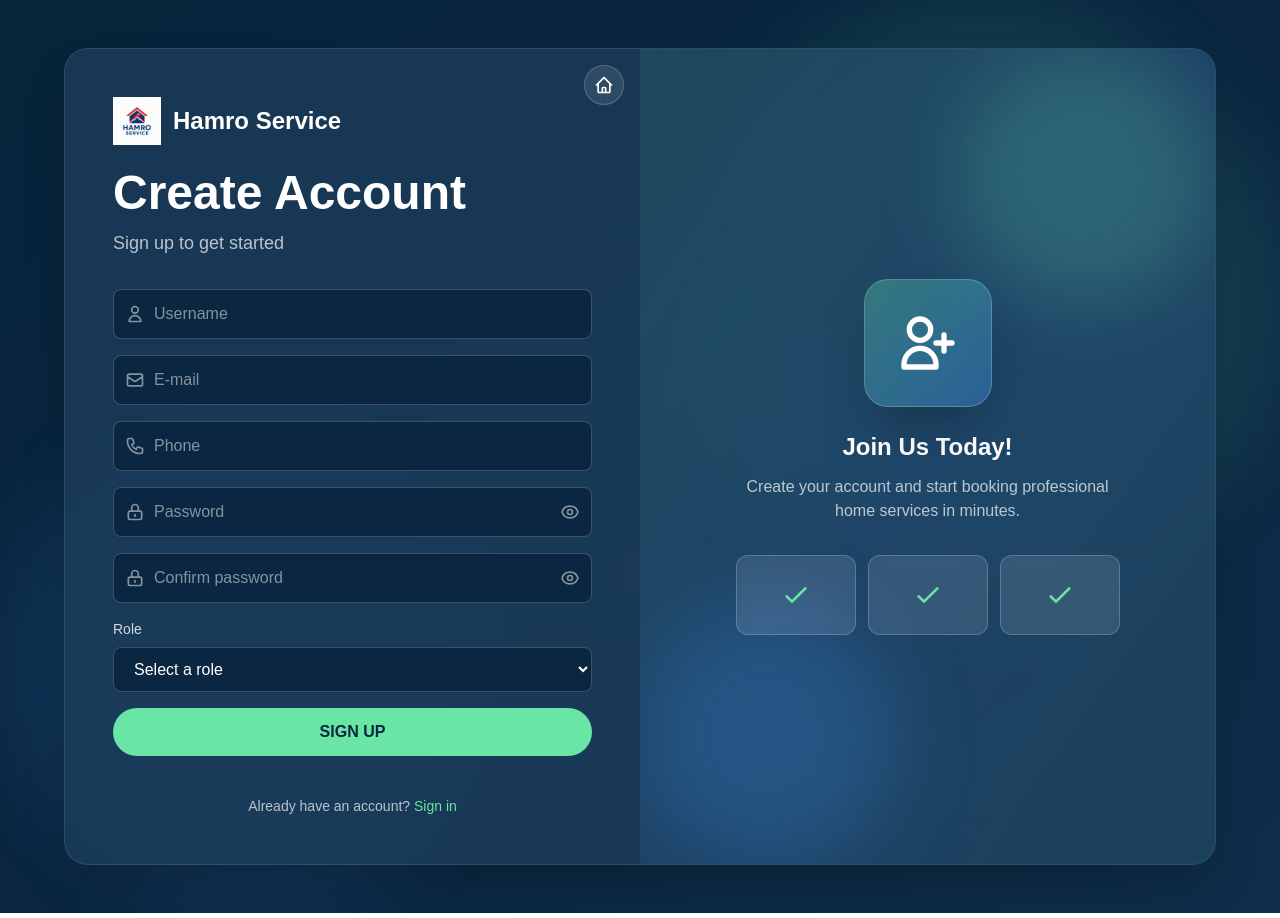
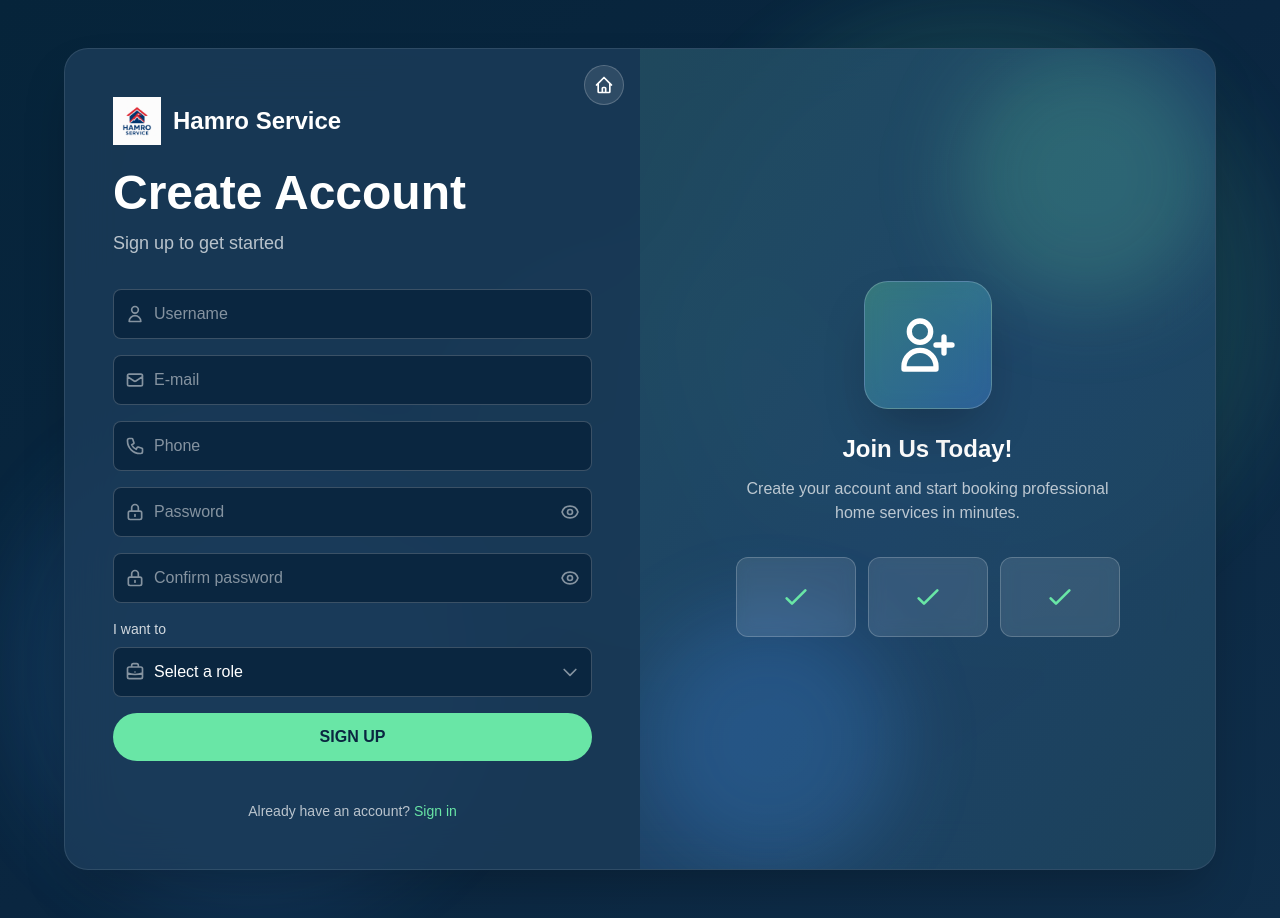
Before and after one commit to FadedShadow17/hamro_service_web_frontend, a Next.js app: page /register in a window 1280 px wide. Built offline with nearby package versions, Linux system fonts and the light colour scheme.

Commit message:
Login select role fixes

```diff
--- a/app/(auth)/_components/RegisterForm.tsx
+++ b/app/(auth)/_components/RegisterForm.tsx
@@ -22,6 +22,9 @@ export function RegisterForm() {
     formState: { errors },
   } = useForm<RegisterFormData>({
     resolver: zodResolver(registerSchema),
+    defaultValues: {
+      role: '',
+    },
   });
 
   const onSubmit = async (data: RegisterFormData) => {
@@ -296,18 +299,57 @@ export function RegisterForm() {
 
         <div>
           <label className="mb-2 block text-sm font-medium text-white/80">
-            Role
+            I want to
           </label>
+          <div className="relative">
+            <div className="pointer-events-none absolute inset-y-0 left-0 flex items-center pl-3">
+              <svg
+                className="h-5 w-5 text-white/50"
+                fill="none"
+                stroke="currentColor"
+                viewBox="0 0 24 24"
+              >
+                <path
+                  strokeLinecap="round"
+                  strokeLinejoin="round"
+                  strokeWidth={2}
+                  d="M21 13.255A23.931 23.931 0 0112 15c-3.183 0-6.22-.62-9-1.745M16 6V4a2 2 0 00-2-2h-4a2 2 0 00-2 2v2m4 6h.01M5 20h14a2 2 0 002-2V8a2 2 0 00-2-2H5a2 2 0 00-2 2v10a2 2 0 002 2z"
+                />
+              </svg>
+            </div>
             <select
-            className={`w-full rounded-lg border bg-[#0A2640] py-3 px-4 text-white focus:border-[#69E6A6] focus:outline-none focus:ring-2 focus:ring-[#69E6A6]/20 ${
+              className={`w-full rounded-lg border bg-[#0A2640] py-3 pl-10 pr-10 text-white appearance-none cursor-pointer transition-all focus:border-[#69E6A6] focus:outline-none focus:ring-2 focus:ring-[#69E6A6]/20 hover:border-white/40 ${
                 errors.role ? 'border-red-500' : 'border-white/20'
               }`}
               {...registerField('role')}
+              defaultValue=""
             >
-            <option value="">Select a role</option>
-            <option value="user">User</option>
-            <option value="provider">Service Provider</option>
+              <option value="" disabled hidden className="bg-[#1C3D5B] text-white/70">
+                Select a role
+              </option>
+              <option value="user" className="bg-[#1C3D5B] text-white">
+                Book Services (User)
+              </option>
+              <option value="provider" className="bg-[#1C3D5B] text-white">
+                Provide Services (Service Provider)
+              </option>
             </select>
+            <div className="pointer-events-none absolute inset-y-0 right-0 flex items-center pr-3">
+              <svg
+                className="h-5 w-5 text-white/50"
+                fill="none"
+                stroke="currentColor"
+                viewBox="0 0 24 24"
+              >
+                <path
+                  strokeLinecap="round"
+                  strokeLinejoin="round"
+                  strokeWidth={2}
+                  d="M19 9l-7 7-7-7"
+                />
+              </svg>
+            </div>
+          </div>
           {errors.role && (
             <p className="mt-1 text-sm text-red-400">{errors.role.message}</p>
           )}
--- a/app/(protected)/dashboard/user/page.tsx
+++ b/app/(protected)/dashboard/user/page.tsx
@@ -77,6 +77,7 @@ export default function UserDashboardPage() {
   const pendingBookings = bookings.filter((b) => b.status === 'PENDING' || b.status === 'CONFIRMED');
   const completedBookings = bookings.filter((b) => b.status === 'COMPLETED');
 
+  // Show loading state until mounted and user is verified
   if (!mounted || !user || !isUser(user)) {
     return (
       <RouteGuard requireAuth redirectTo="/login">
@@ -95,7 +96,7 @@ export default function UserDashboardPage() {
             {/* Header Section */}
             <div className="mb-8">
               <h1 className="text-3xl md:text-4xl font-bold text-white mb-2">
-                Welcome back, {user.name}! 👋
+                Welcome back, {user.name}!
               </h1>
               <p className="text-white/70">Browse and book services for your home</p>
             </div>
--- a/components/auth/RouteGuard.tsx
+++ b/components/auth/RouteGuard.tsx
@@ -1,6 +1,6 @@
 'use client';
 
-import { useEffect } from 'react';
+import { useEffect, useState } from 'react';
 import { useRouter, useSearchParams } from 'next/navigation';
 import { isAuthenticated } from '@/lib/auth/auth.storage';
 
@@ -13,9 +13,17 @@ interface RouteGuardProps {
 export function RouteGuard({ children, requireAuth = false, redirectTo }: RouteGuardProps) {
   const router = useRouter();
   const searchParams = useSearchParams();
-  const authenticated = isAuthenticated();
+  const [mounted, setMounted] = useState(false);
+  const [authenticated, setAuthenticated] = useState(false);
 
   useEffect(() => {
+    setMounted(true);
+    setAuthenticated(isAuthenticated());
+  }, []);
+
+  useEffect(() => {
+    if (!mounted) return;
+
     if (requireAuth && !authenticated) {
       // Preserve the intended destination in the next query param
       const currentPath = window.location.pathname;
@@ -24,9 +32,13 @@ export function RouteGuard({ children, requireAuth = false, redirectTo }: RouteG
     } else if (!requireAuth && authenticated && redirectTo) {
       router.push(redirectTo);
     }
-  }, [authenticated, requireAuth, redirectTo, router]);
+  }, [mounted, authenticated, requireAuth, redirectTo, router]);
 
-  // Show nothing while redirecting
+  // Show nothing while checking auth or redirecting
+  if (!mounted) {
+    return null;
+  }
+
   if (requireAuth && !authenticated) {
     return null;
   }
--- a/components/layout/Header.tsx
+++ b/components/layout/Header.tsx
@@ -294,12 +294,15 @@ const HeaderComponent = () => {
                 )}
               </div>
             ) : (
-              /* Log In Link - When Not Authenticated */
+              /* Log In Button - When Not Authenticated */
               <Link
                 href="/login"
-                className="text-white/80 hover:text-[#69E6A6] transition-colors duration-200 font-medium text-sm"
+                className="group flex items-center space-x-2 px-5 py-2.5 rounded-xl bg-gradient-to-r from-[#69E6A6] to-[#5dd195] hover:from-[#5dd195] hover:to-[#4fb882] text-[#0A2640] font-semibold text-sm transition-all duration-300 hover:scale-105 shadow-lg shadow-[#69E6A6]/30 hover:shadow-[#69E6A6]/50"
               >
-                Log In
+                <svg className="w-5 h-5" fill="none" stroke="currentColor" viewBox="0 0 24 24">
+                  <path strokeLinecap="round" strokeLinejoin="round" strokeWidth={2} d="M11 16l-4-4m0 0l4-4m-4 4h14m-5 4v1a3 3 0 01-3 3H6a3 3 0 01-3-3V7a3 3 0 013-3h7a3 3 0 013 3v1" />
+                </svg>
+                <span>Log In</span>
               </Link>
             )}
 
```
Lines whose indentation alone changed are shown as unchanged.
